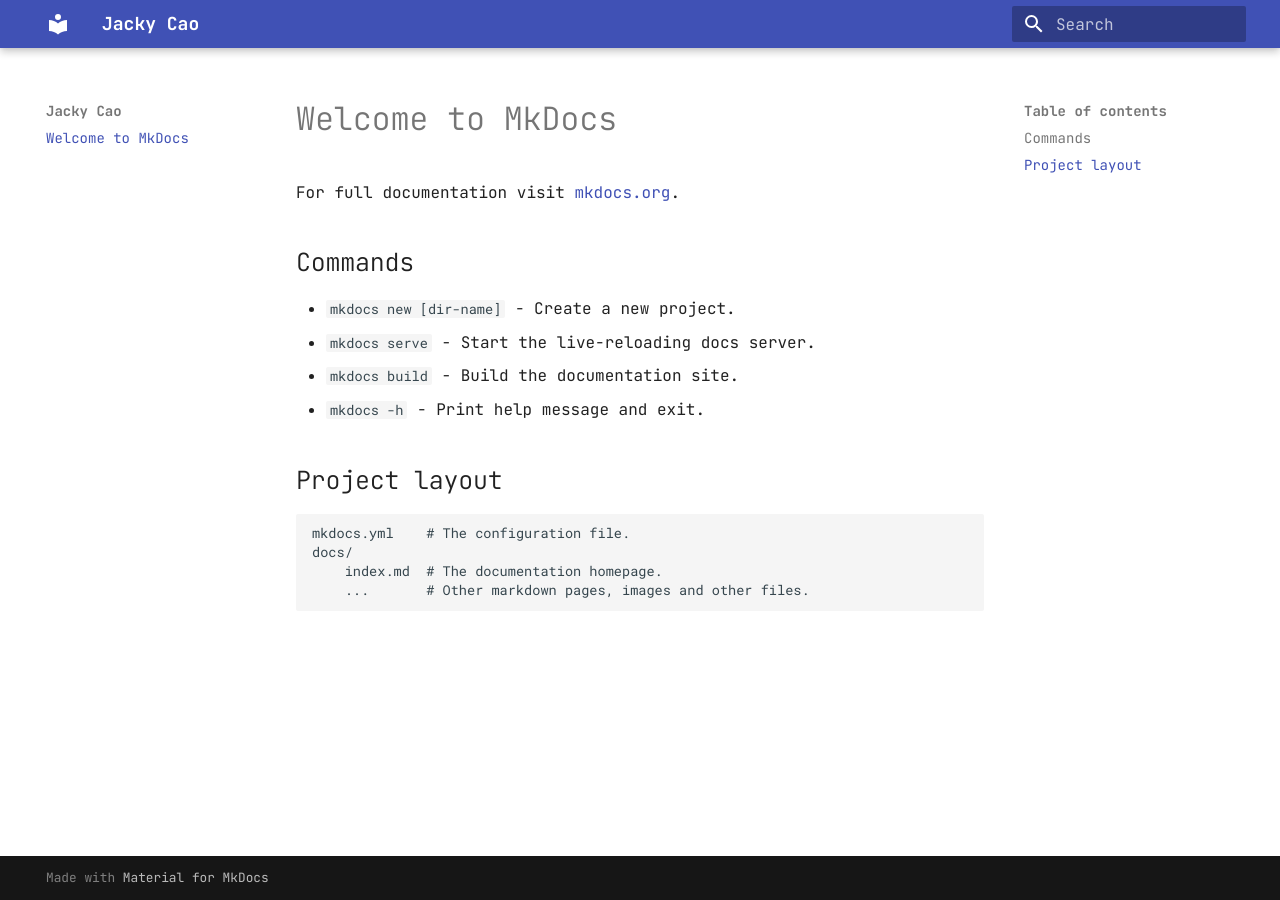
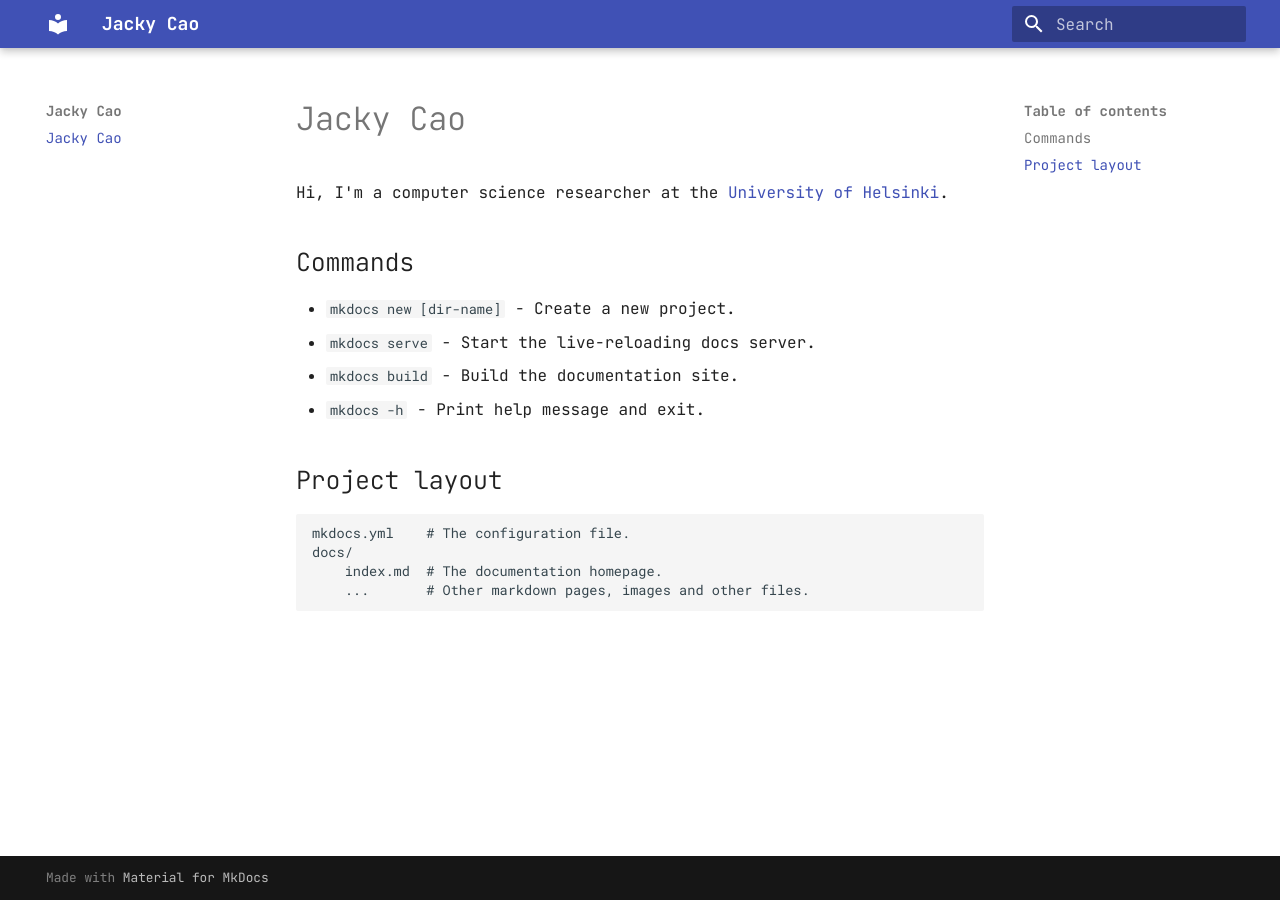
Before and after one commit to cao-jacky/personal_portfolio, an MkDocs documentation site: the page built from docs/index.md, in a window 1280 px wide. Built offline with MkDocs 1.6.1 and Material for MkDocs 9.7.7, drawn with Linux system fonts in a browser that asks for light colours.

Commit message:
wip: update index - using this as a test to see if the GitHub actions runs

```diff
--- a/docs/index.md
+++ b/docs/index.md
@@ -1,6 +1,6 @@
-# Welcome to MkDocs
+# Jacky Cao
 
-For full documentation visit [mkdocs.org](https://www.mkdocs.org).
+Hi, I'm a computer science researcher at the [University of Helsinki](https://researchportal.helsinki.fi/en/persons/jacky-cao/).
 
 ## Commands
 
```
